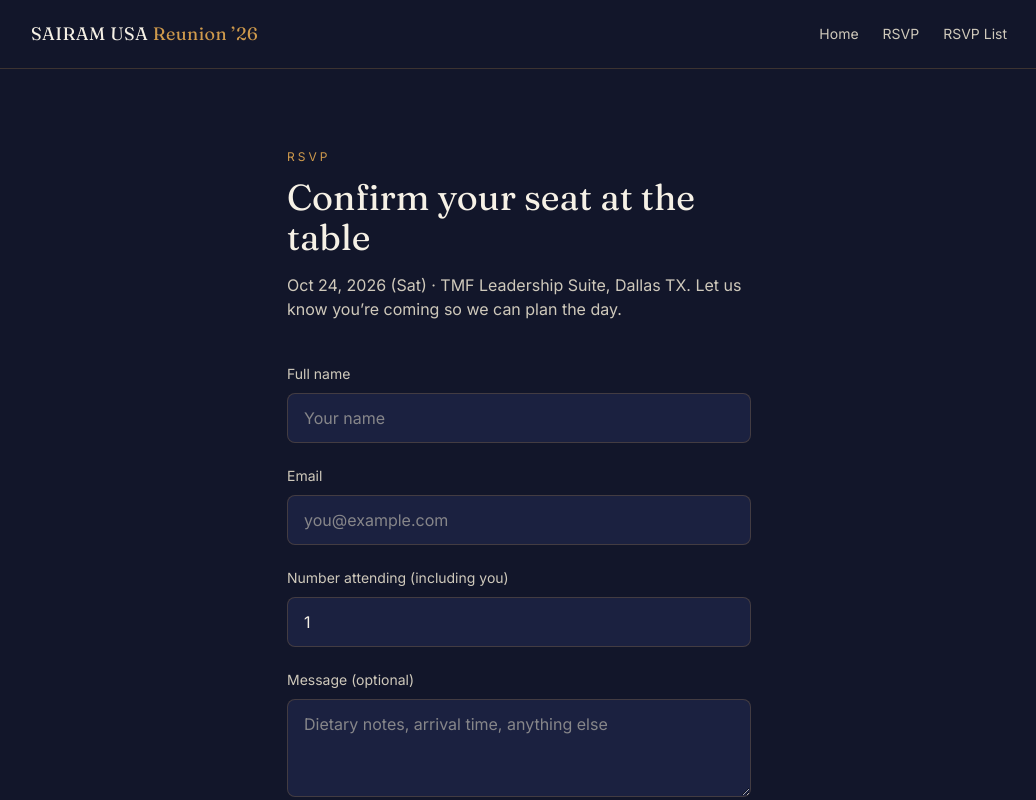
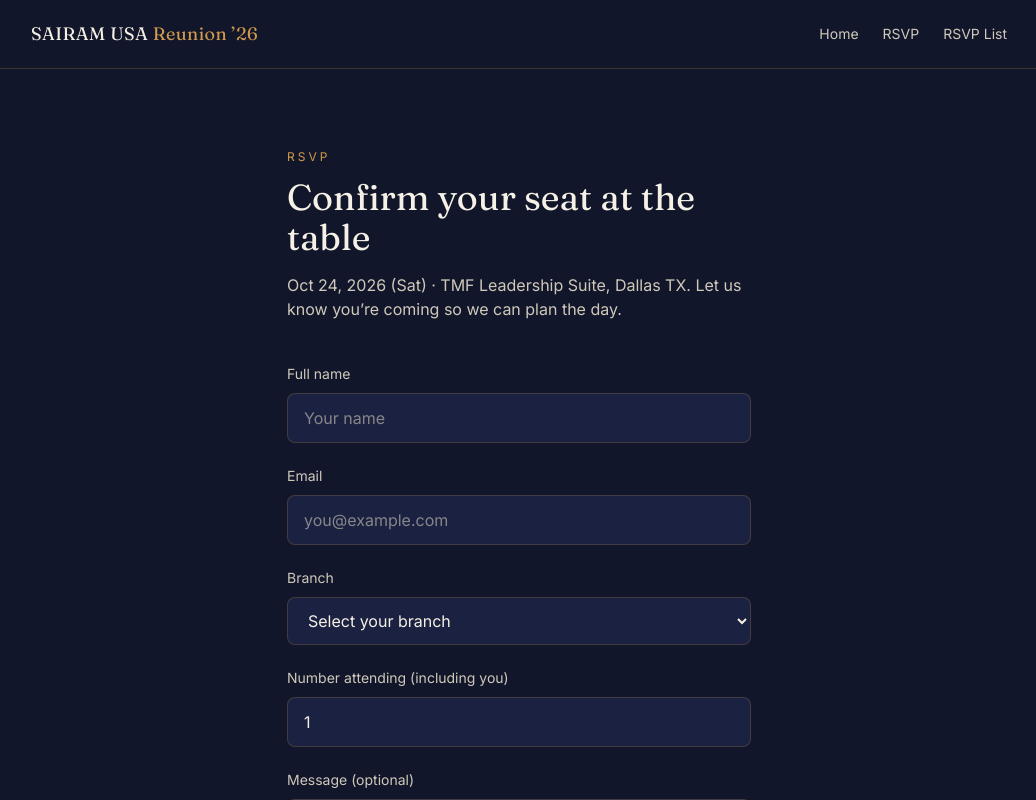
Before and after one commit to rupp13/sairam-eee-reunion, a Next.js app: page /rsvp in a window 1280 px wide. Shown: the top 800 px of the page, without its empty margins (121-1157 px from the left). Built offline with nearby package versions, Linux system fonts and the light colour scheme.

Commit message:
Add Branch dropdown (EEE/ECE/MECH) to RSVP form

```diff
--- a/app/api/rsvp/route.ts
+++ b/app/api/rsvp/route.ts
@@ -1,17 +1,26 @@
 import { NextRequest, NextResponse } from "next/server";
 import { getDb } from "@/lib/db";
+
+const VALID_BRANCHES = ["EEE", "ECE", "MECH"];
 
 export async function POST(req: NextRequest) {
   try {
     const body = await req.json();
     const name = String(body.name ?? "").trim();
     const email = String(body.email ?? "").trim();
+    const branch = String(body.branch ?? "").trim().toUpperCase();
     const guests = Number(body.guests ?? 1);
     const message = body.message ? String(body.message).trim() : null;
 
     if (!name || !email) {
       return NextResponse.json(
         { error: "Name and email are required." },
+        { status: 400 }
+      );
+    }
+    if (!VALID_BRANCHES.includes(branch)) {
+      return NextResponse.json(
+        { error: "Please select a valid branch (EEE, ECE, or MECH)." },
         { status: 400 }
       );
     }
@@ -24,8 +33,8 @@ export async function POST(req: NextRequest) {
 
     const db = await getDb();
     await db.query(
-      `insert into rsvps (name, email, guests, message) values ($1, $2, $3, $4)`,
-      [name, email, guests, message]
+      `insert into rsvps (name, email, branch, guests, message) values ($1, $2, $3, $4, $5)`,
+      [name, email, branch, guests, message]
     );
 
     return NextResponse.json({ ok: true });
@@ -42,7 +51,7 @@ export async function GET() {
   try {
     const db = await getDb();
     const { rows } = await db.query(
-      `select name, guests, created_at from rsvps order by created_at desc`
+      `select name, branch, guests, created_at from rsvps order by created_at desc`
     );
     return NextResponse.json({ rsvps: rows });
   } catch (err) {
--- a/app/rsvp-list/page.tsx
+++ b/app/rsvp-list/page.tsx
@@ -2,13 +2,13 @@ import { getDb } from "@/lib/db";
 
 export const dynamic = "force-dynamic";
 
-type Row = { name: string; guests: number; created_at: string };
+type Row = { name: string; branch: string | null; guests: number; created_at: string };
 
 async function loadRsvps(): Promise<{ rows: Row[]; error?: string }> {
   try {
     const db = await getDb();
     const { rows } = await db.query(
-      `select name, guests, created_at from rsvps order by created_at desc`
+      `select name, branch, guests, created_at from rsvps order by created_at desc`
     );
     return { rows };
   } catch {
@@ -47,7 +47,14 @@ export default async function RsvpListPage() {
               key={i}
               className="flex items-center justify-between px-5 py-4"
             >
-              <span className="text-paper">{r.name}</span>
+              <span className="text-paper">
+                {r.name}
+                {r.branch && (
+                  <span className="ml-2 text-xs uppercase tracking-wide text-brass">
+                    {r.branch}
+                  </span>
+                )}
+              </span>
               <span className="text-sm text-paper-dim">
                 {r.guests} {r.guests === 1 ? "guest" : "guests"}
               </span>
--- a/components/RsvpForm.tsx
+++ b/components/RsvpForm.tsx
@@ -17,6 +17,7 @@ export default function RsvpForm() {
     const data = {
       name: (form.elements.namedItem("name") as HTMLInputElement).value,
       email: (form.elements.namedItem("email") as HTMLInputElement).value,
+      branch: (form.elements.namedItem("branch") as HTMLSelectElement).value,
       guests: Number(
         (form.elements.namedItem("guests") as HTMLInputElement).value || 1
       ),
@@ -83,6 +84,26 @@ export default function RsvpForm() {
       </div>
 
       <div>
+        <label htmlFor="branch" className="text-sm text-paper-dim">
+          Branch
+        </label>
+        <select
+          id="branch"
+          name="branch"
+          required
+          defaultValue=""
+          className="mt-2 w-full rounded-lg border border-[var(--line)] bg-ink-2 px-4 py-3 text-paper outline-none"
+        >
+          <option value="" disabled>
+            Select your branch
+          </option>
+          <option value="EEE">EEE</option>
+          <option value="ECE">ECE</option>
+          <option value="MECH">MECH</option>
+        </select>
+      </div>
+
+      <div>
         <label htmlFor="guests" className="text-sm text-paper-dim">
           Number attending (including you)
         </label>
--- a/lib/db.ts
+++ b/lib/db.ts
@@ -42,10 +42,14 @@ async function ensureSchema(pool: Pool) {
           id serial primary key,
           name text not null,
           email text not null,
+          branch text,
           guests integer not null default 1,
           message text,
           created_at timestamptz not null default now()
         )`
+      )
+      .then(() =>
+        pool.query(`alter table rsvps add column if not exists branch text`)
       )
       .then(() => undefined);
   }
```
